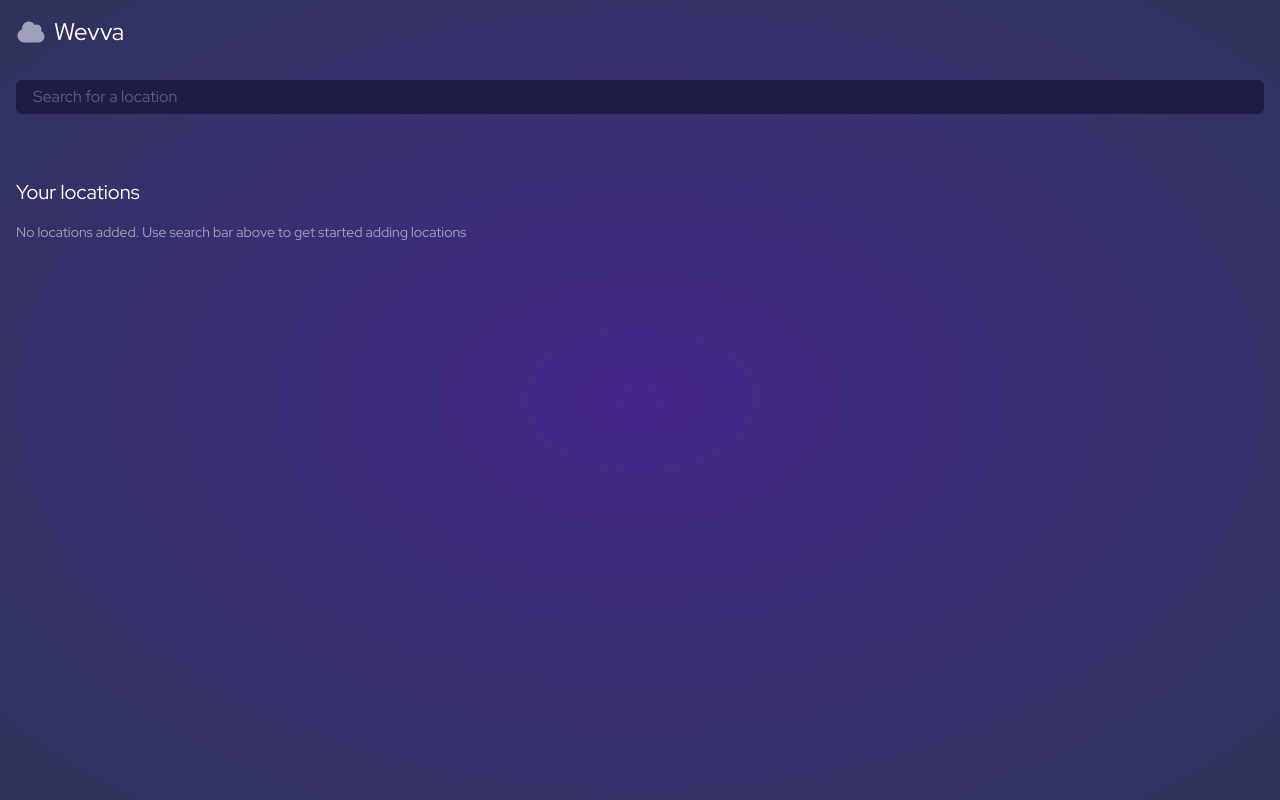
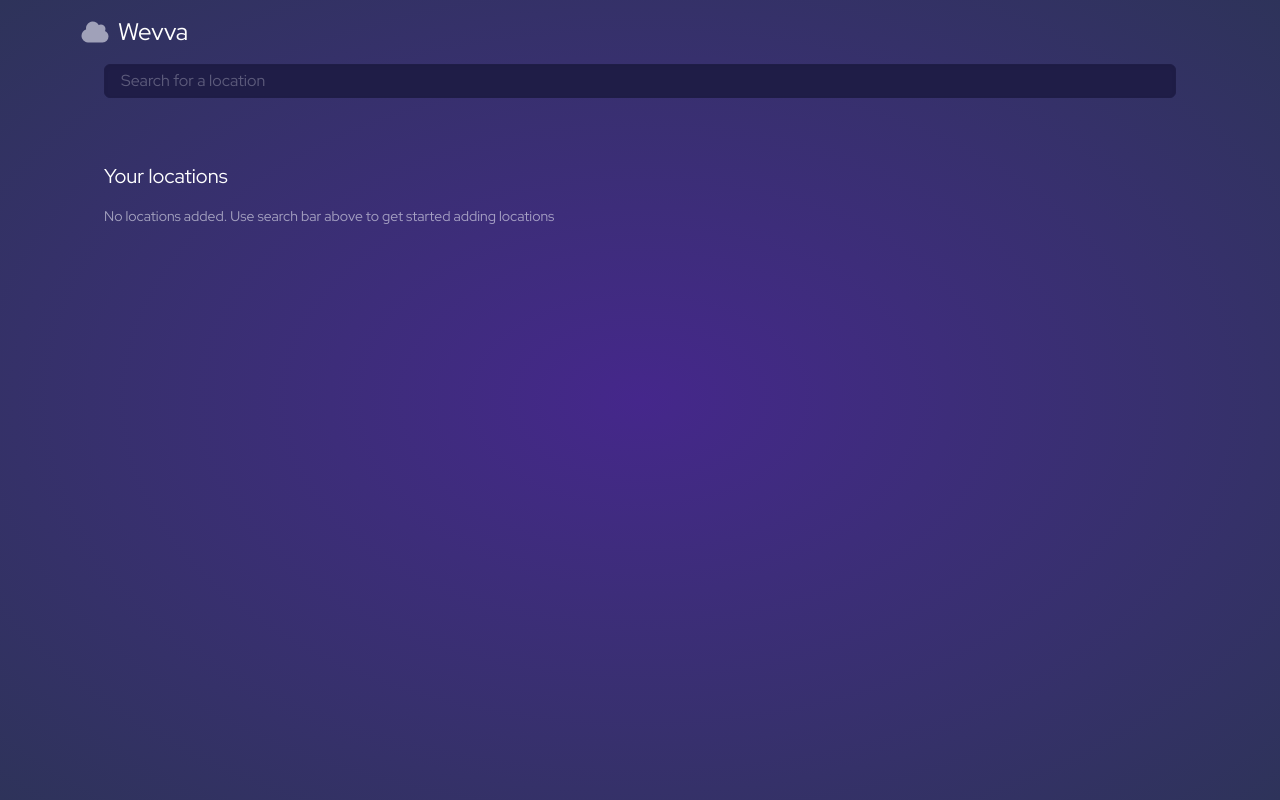
Before and after one commit to smartinuk88/vue-weather-app, a Vue app: page / in a window 1280 px wide. Built offline with nearby package versions, Linux system fonts and the light colour scheme.

Commit message:
Adjust styles for HomeView

```diff
--- a/src/App.vue
+++ b/src/App.vue
@@ -1,5 +1,7 @@
 <template>
-  <div class="flex flex-col min-h-screen bg-radial from-pagePrimary to-pageSecondary font-display">
+  <div
+    class="flex flex-col min-h-screen bg-radial from-pagePrimary to-pageSecondary font-display p4 sm:px-10"
+  >
     <SiteNavigation />
     <RouterView />
   </div>
--- a/src/components/PlaceCard.vue
+++ b/src/components/PlaceCard.vue
@@ -18,7 +18,9 @@ defineProps({
           H: {{ Math.round(place.weather.main.temp_max) }}&deg; L:
           {{ Math.round(place.weather.main.temp_min) }}&deg;
         </p>
-        <h2 class="text-textPrimary">{{ place.place }}, {{ place.country }}</h2>
+        <h2 class="text-textPrimary">
+          {{ place.place }}<span class="hidden lg:inline">, {{ place.country }}</span>
+        </h2>
       </div>
       <div class="self-end">
         <p class="text-sm text-textPrimary">{{ place.weather.weather[0].description }}</p>
--- a/src/components/PlaceList.vue
+++ b/src/components/PlaceList.vue
@@ -49,7 +49,7 @@ const goToPlaceView = (place) => {
 
 <template>
   <div>
-    <div class="flex flex-col gap-4">
+    <div class="grid grid-cols-1 gap-8 md:grid-cols-2">
       <div v-for="place in savedPlaces" :key="place.id">
         <PlaceCard :place="place" @click="goToPlaceView(place)" />
       </div>
--- a/src/components/SiteNavigation.vue
+++ b/src/components/SiteNavigation.vue
@@ -36,7 +36,7 @@ const addPlace = () => {
 <template>
   <div>
     <header class="sticky top-0">
-      <nav class="flex p-4 items-center justify-between">
+      <nav class="flex items-center justify-between p-4 sm:px-10">
         <RouterLink :to="{ name: 'home' }">
           <div class="flex items-center gap-2">
             <i class="fa-solid fa-cloud text-2xl text-textSecondary"></i>
--- a/src/views/HomeView.vue
+++ b/src/views/HomeView.vue
@@ -46,7 +46,7 @@ const previewPlace = (searchResult) => {
 </script>
 
 <template>
-  <main class="p-4">
+  <main class="pt-0 pb-10 px-4 sm:px-10 w-full max-w-6xl mx-auto">
     <div>
       <div class="mb-12">
         <input
@@ -75,9 +75,9 @@ const previewPlace = (searchResult) => {
         </ul>
       </div>
 
-      <section class="">
+      <section>
         <h2 class="text-xl text-textPrimary mb-4">Your locations</h2>
-        <div class="flex flex-col gap-4">
+        <div>
           <Suspense>
             <PlaceList />
             <template #fallback>
```
